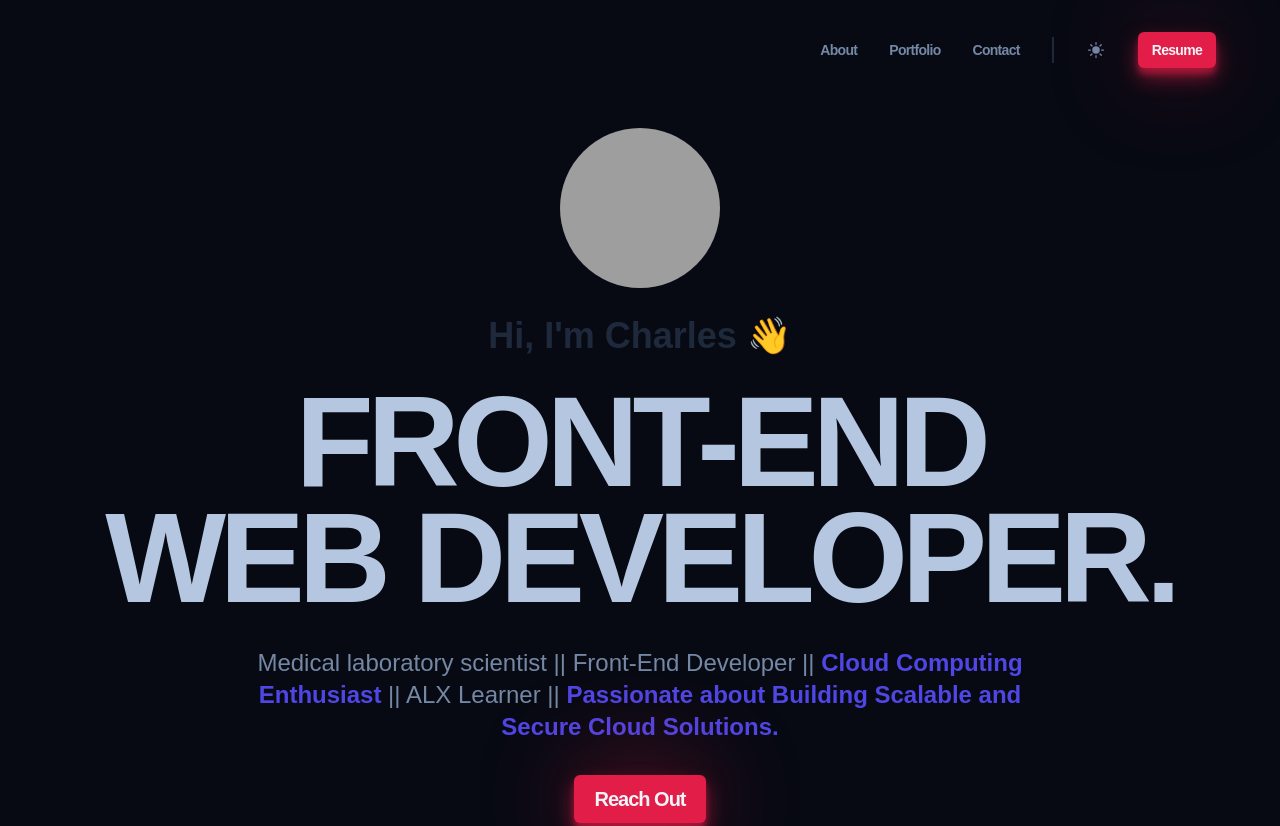
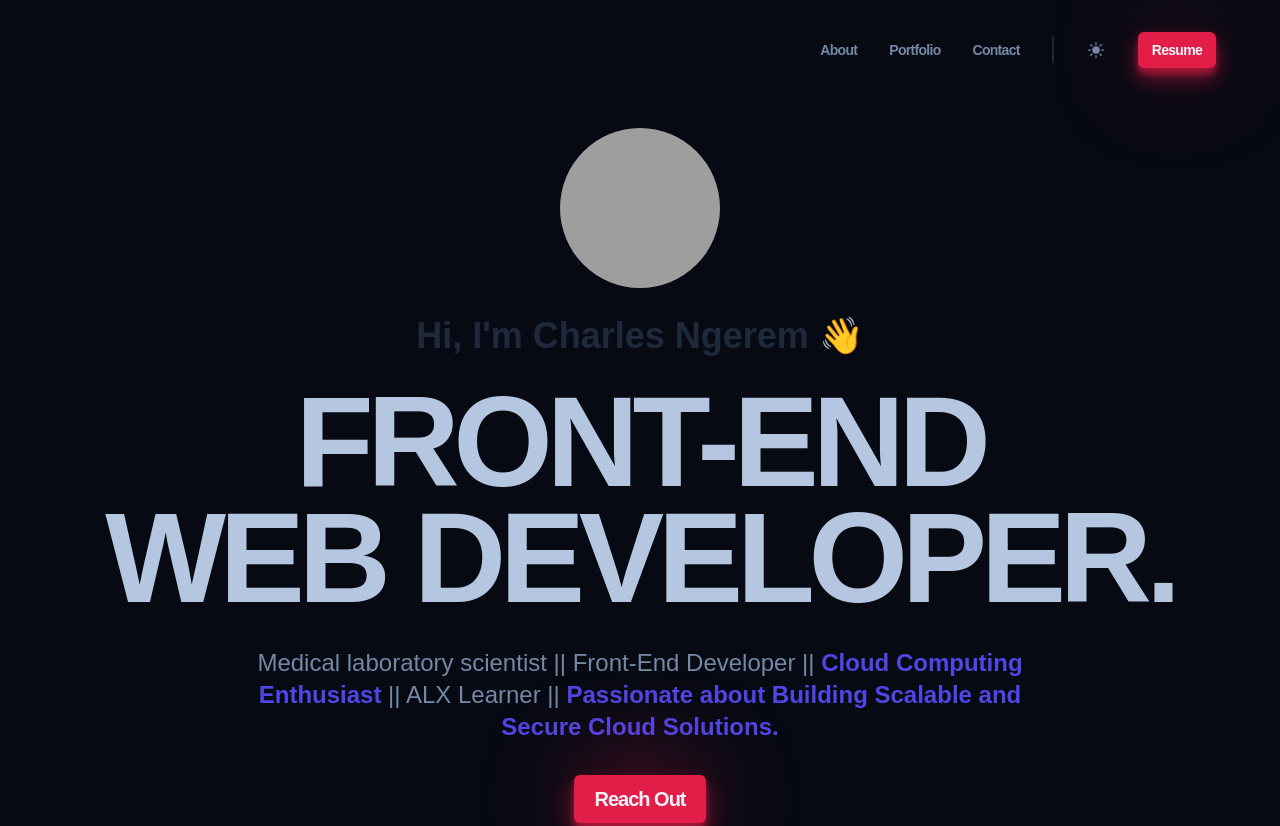
Before and after one commit to Ravencodess/Portfolio-Website, a website built with Vite: page index.html in a window 1280 px wide. Shown: the top 826 px of the page. Built offline with nearby package versions, Linux system fonts and the light colour scheme; grey boxes are pictures that could not be loaded.

Commit message:
added full name

```diff
--- a/index.html
+++ b/index.html
@@ -96,7 +96,7 @@
 		<main>
 			<section id="hero" class="hero container">
 				<img class="hero__img" src="/potrait.jpg" alt="Profile Picture" />
-				<p class="hero__subtitle">Hi, I'm Charles 👋</p>
+				<p class="hero__subtitle">Hi, I'm Charles Ngerem 👋</p>
 				<h1 class="hero__title">
 					Front-End <br />
 					Web Developer.
```
